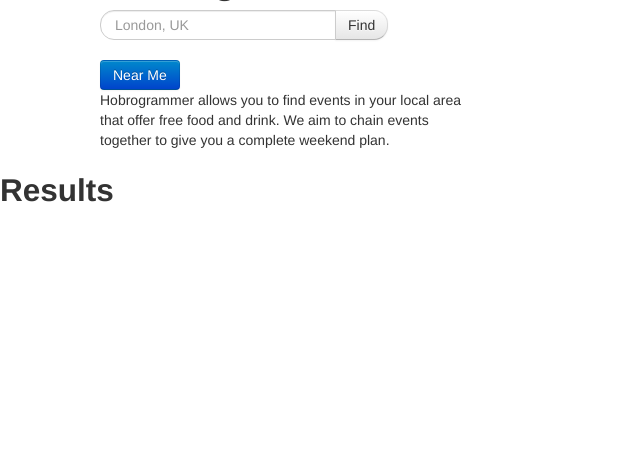
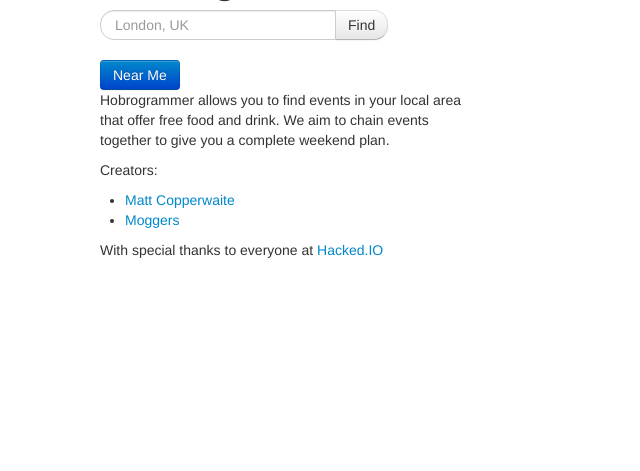
Before and after one commit to yamatt/hobrogramming, a Flask app: page / in a window 1280 px wide. Shown: the part 329-800 px from the top of the page, without its empty margins (0-640 px from the left). Run offline with Flask 2, Linux system fonts and the light colour scheme; parts of the project's set-up code (start-up, migrations or seed data) failed here and were passed over.

Commit message:
added thanks to frontpage

```diff
--- a/wsgi/templates/frontpage.html
+++ b/wsgi/templates/frontpage.html
@@ -10,6 +10,7 @@
         <link href="{{ url_for('static', filename='css/bootstrap-responsive.min.css') }}" rel="stylesheet">
     </head>
     <body>
+        <a href="https://github.com/yamatt/hobrogrammer"><img style="position: absolute; top: 0; left: 0; border: 0;" src="https://s3.amazonaws.com/github/ribbons/forkme_left_red_aa0000.png" alt="Fork me on GitHub"></a>
         <div class="row">
             <div class="span4 offset1">
                 <img src="{{ url_for('static', filename='img/logo.png') }}" title="Hobrogrammer Logo" />
@@ -22,8 +23,14 @@
                 </form>
                 <button class="btn btn-primary" id="geo" type="submit">Near Me</button>
                 <p>Hobrogrammer allows you to find events in your local area that offer free food and drink. We aim to chain events together to give you a complete weekend plan.</p>
+                <p>Creators:</p>
+                <ul>
+                    <li><a href="http://twitter.com/mattcopp">Matt Copperwaite</a></li>
+                    <li><a href="http://twitter.com/moggers87">Moggers</a></li>
+                </ul>
+                <p>With special thanks to everyone at <a href="http://hacked.io">Hacked.IO</a></p>
             </div>
-            <div class="span9">
+            <div class="span8">
                 <h2>Results</h2>
                 <ul id="events" class="no-bullets">
                 </ul>
```
